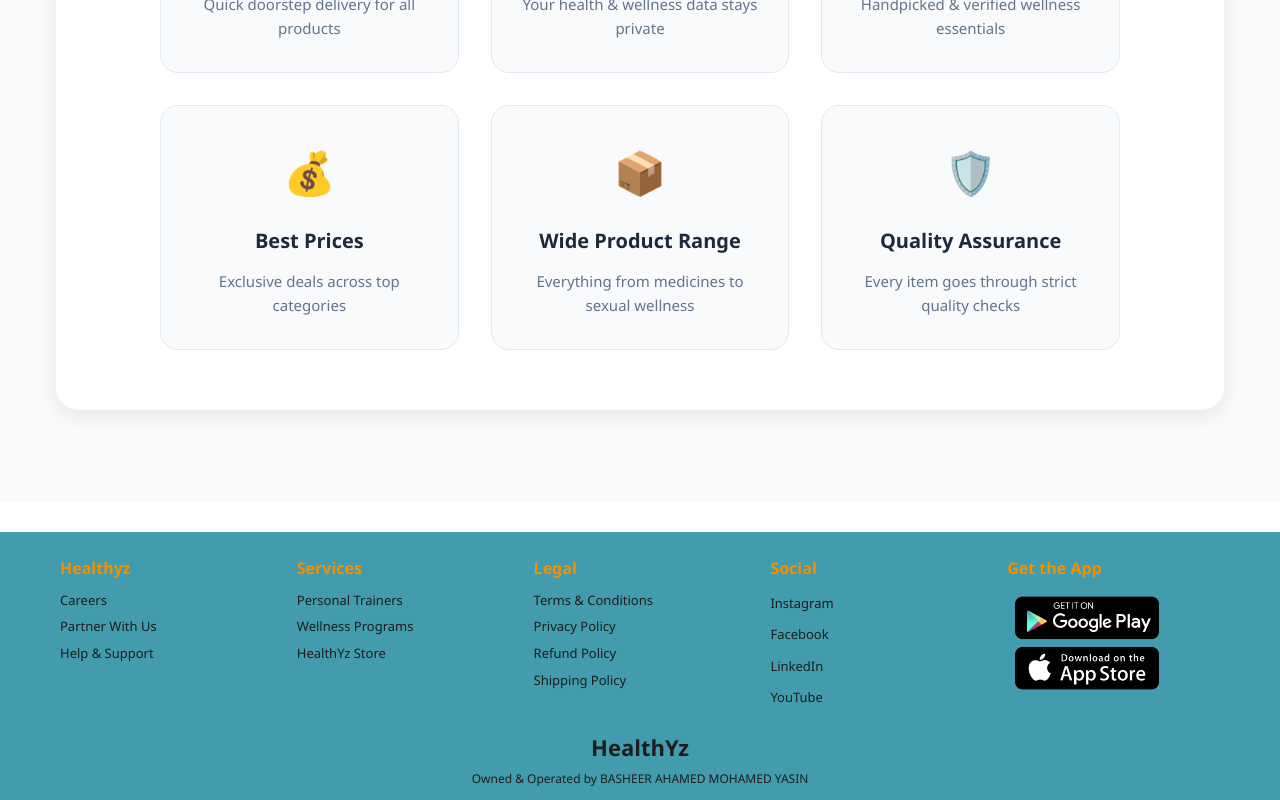
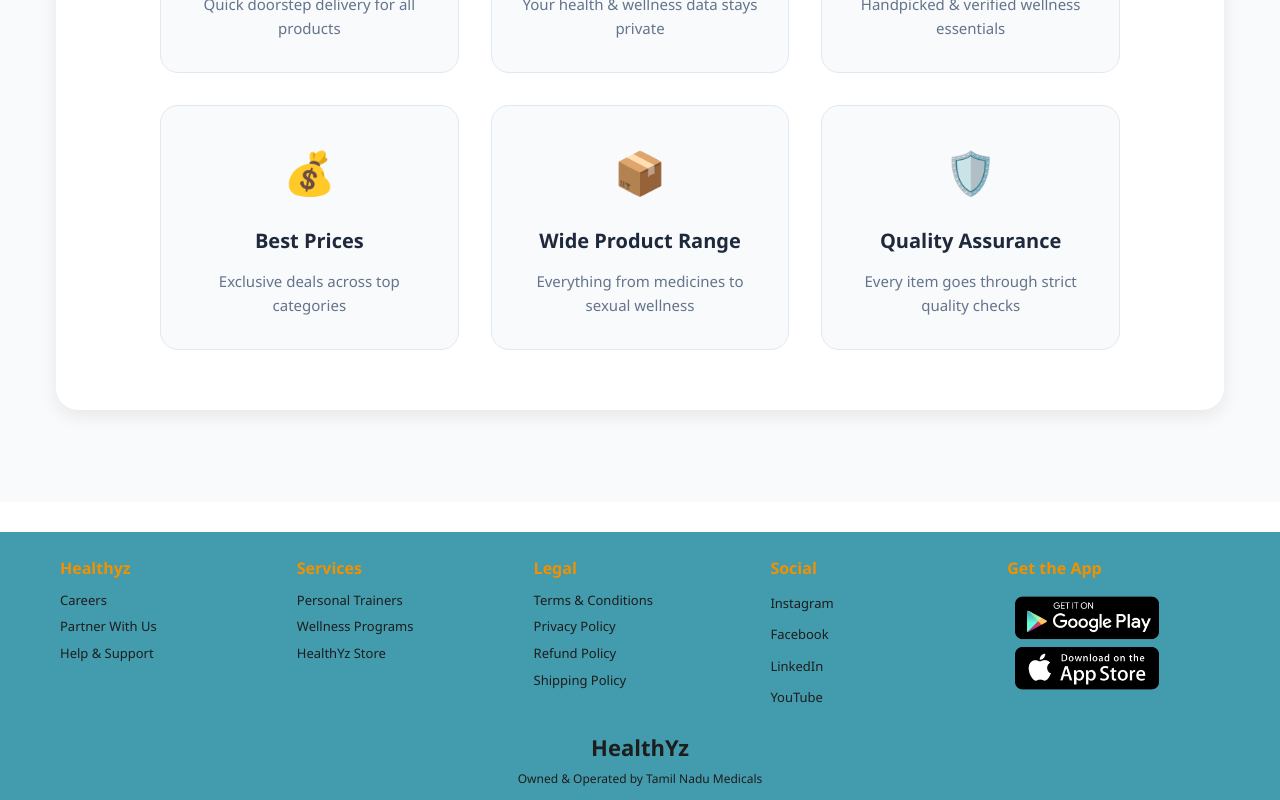
Before and after one commit to yasinmohamedb-netizen/healthyz-web, a React (Create React App) app: page / in a window 1280 px wide. Shown: the part 3244-4044 px from the top of the page. Built offline with nearby package versions, Linux system fonts and the light colour scheme; no server answers; the database is empty.

Commit message:
Update footer with legal business name

```diff
--- a/src/components/Footer.jsx
+++ b/src/components/Footer.jsx
@@ -146,7 +146,7 @@
               color: "#1D1D1B",
             }}
           >
-            Owned & Operated by BASHEER AHAMED MOHAMED YASIN
+            Owned & Operated by Tamil Nadu Medicals
           </p>
         </div>
       </footer>
```
